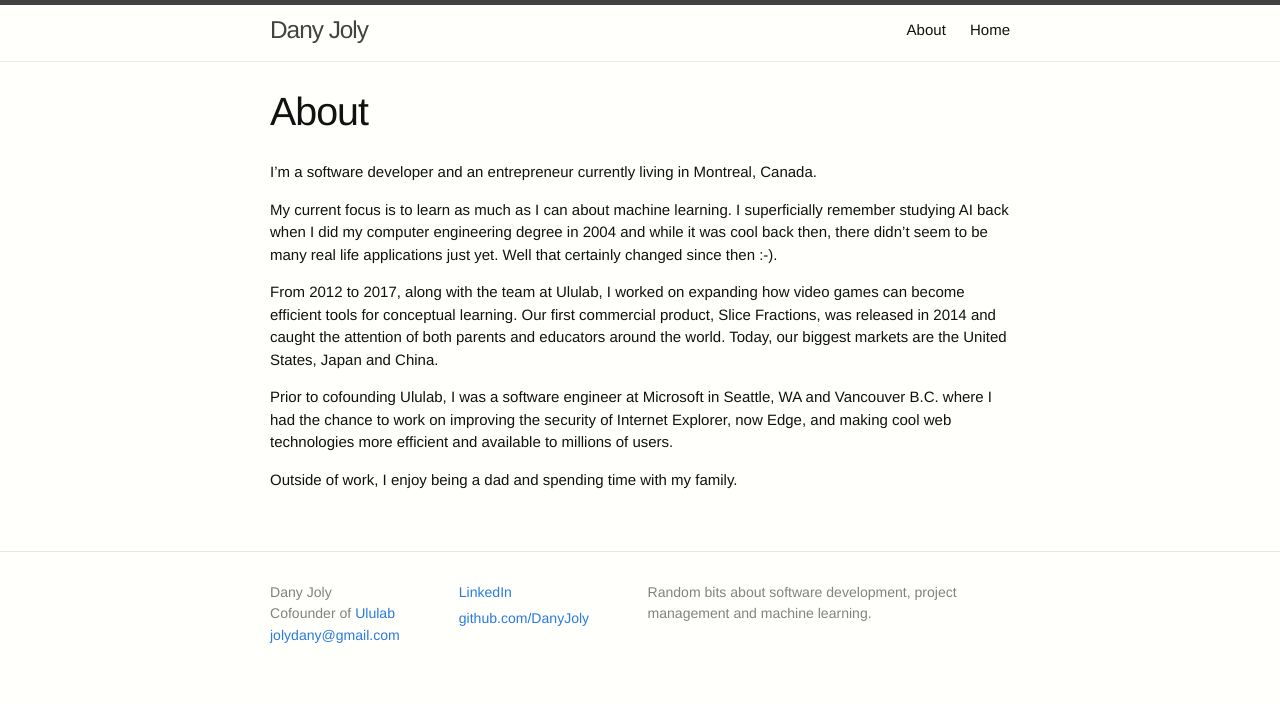
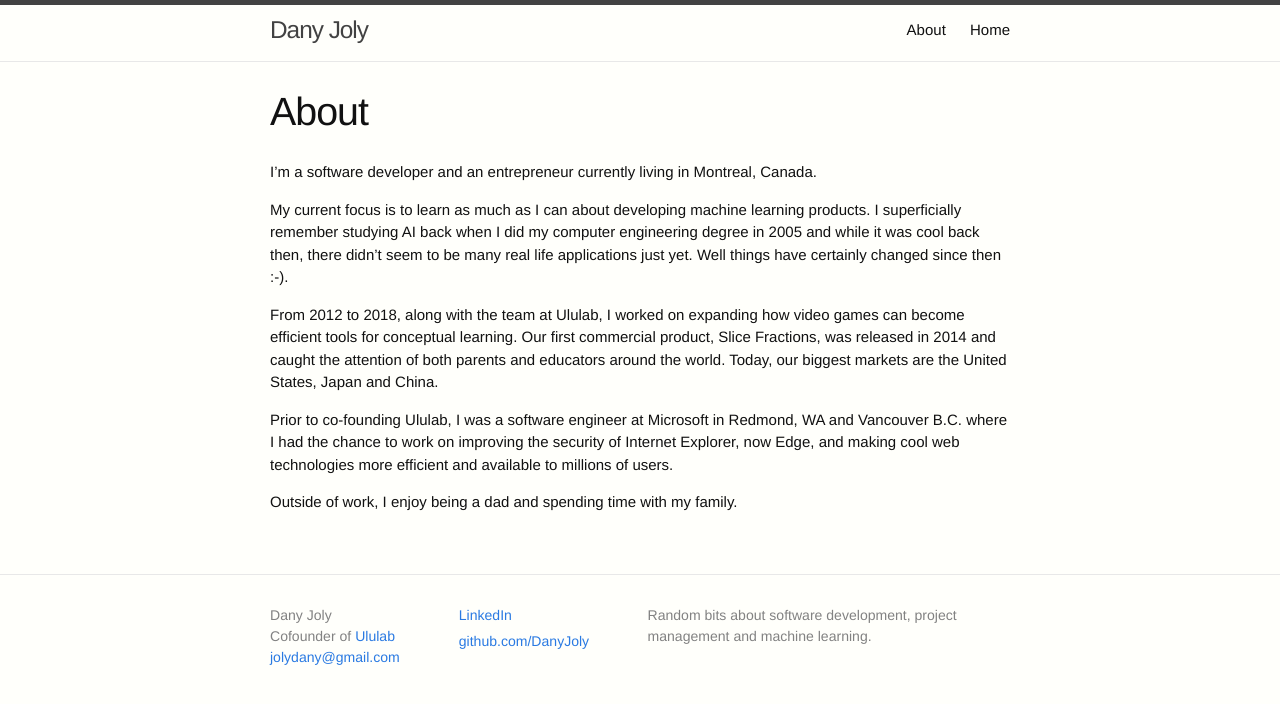
Before and after one commit to DanyJoly/danyjoly.github.io, a Jekyll site: the page built from about.md, in a window 1280 px wide. Shown: the top 704 px of the page. Built offline with Jekyll 4.4.1, drawn with Linux system fonts in a browser that asks for light colours.

```diff
--- a/about.md
+++ b/about.md
@@ -6,10 +6,10 @@
 
 I'm a software developer and an entrepreneur currently living in Montreal, Canada.
 
-My current focus is to learn as much as I can about machine learning. I superficially remember studying AI back when I did my computer engineering degree in 2004 and while it was cool back then, there didn't seem to be many real life applications just yet. Well that certainly changed since then :-).
+My current focus is to learn as much as I can about developing machine learning products. I superficially remember studying AI back when I did my computer engineering degree in 2005 and while it was cool back then, there didn't seem to be many real life applications just yet. Well things have  certainly changed since then :-).
 
-From 2012 to 2017, along with the team at Ululab, I worked on expanding how video games can become efficient tools for conceptual learning. Our first commercial product, Slice Fractions, was released in 2014 and caught the attention of both parents and educators around the world. Today, our biggest markets are the United States, Japan and China.
+From 2012 to 2018, along with the team at Ululab, I worked on expanding how video games can become efficient tools for conceptual learning. Our first commercial product, Slice Fractions, was released in 2014 and caught the attention of both parents and educators around the world. Today, our biggest markets are the United States, Japan and China.
 
-Prior to cofounding Ululab, I was a software engineer at Microsoft in Seattle, WA and Vancouver B.C. where I had the chance to work on improving the security of Internet Explorer, now Edge, and making cool web technologies more efficient and available to millions of users.
+Prior to co-founding Ululab, I was a software engineer at Microsoft in Redmond, WA and Vancouver B.C. where I had the chance to work on improving the security of Internet Explorer, now Edge, and making cool web technologies more efficient and available to millions of users.
 
 Outside of work, I enjoy being a dad and spending time with my family.
```
Also changed, not shown: _posts/2018-01-15-slice-fractions-2-has-shipped.md (added, +14 -0 lines), Gemfile.lock, assets/sf2.png (added).
